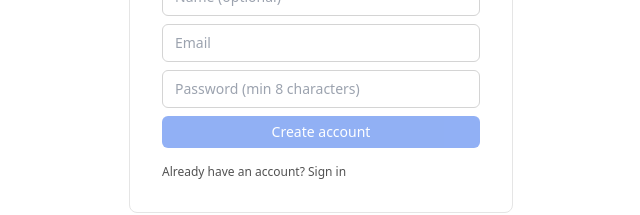
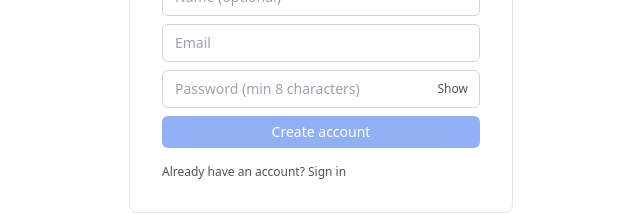
Before and after one commit to deptofzane/noodle-tools-for-bands, a Next.js app: page /signup in a window 1280 px wide. Shown: the part 387-602 px from the top of the page, without its empty margins (319-959 px from the left). Built offline with nearby package versions, Linux system fonts and the light colour scheme; no server answers.

Commit message:
add show/hide password buttons

```diff
--- /dev/null
+++ b/app/PasswordField.tsx
@@ -0,0 +1,70 @@
+'use client';
+
+import { useState } from 'react';
+
+const field =
+  'rounded-md border border-line-strong bg-surface px-3 py-2 text-sm focus:border-blue-500 focus:outline-none focus:ring-1 focus:ring-blue-500';
+
+/**
+ * A password input with a Show/Hide control.
+ *
+ * Used on login, signup and reset — the last two matter most, since those are
+ * the ones where you're typing a password you've never typed before and can't
+ * check by muscle memory.
+ *
+ * The reveal flips the input's `type` rather than swapping elements, so the
+ * value survives and the browser's own password manager isn't disturbed. It
+ * sits inside the field's box rather than beside it, so a form's inputs stay
+ * the same width; `pr-16` keeps typed text clear of it.
+ *
+ * State is component-local and starts hidden, so a revealed password can't
+ * survive a reload.
+ */
+export function PasswordField({
+  value,
+  onChange,
+  placeholder,
+  autoComplete,
+  minLength,
+  id,
+}: {
+  value: string;
+  onChange: (next: string) => void;
+  placeholder: string;
+  /** `current-password` when signing in, `new-password` when choosing one. */
+  autoComplete: 'current-password' | 'new-password';
+  minLength?: number;
+  id?: string;
+}) {
+  const [visible, setVisible] = useState(false);
+
+  return (
+    <div className="relative">
+      <input
+        id={id}
+        type={visible ? 'text' : 'password'}
+        autoComplete={autoComplete}
+        minLength={minLength}
+        value={value}
+        onChange={(e) => onChange(e.target.value)}
+        placeholder={placeholder}
+        className={field + ' w-full pr-16'}
+      />
+      <button
+        type="button"
+        onClick={() => setVisible((v) => !v)}
+        /*
+         * Not in the tab order: tabbing out of a password field should reach
+         * the submit button, not a display toggle. It stays clickable, and
+         * carries its state for anyone who navigates to it directly.
+         */
+        tabIndex={-1}
+        aria-pressed={visible}
+        aria-label={visible ? 'Hide password' : 'Show password'}
+        className="absolute inset-y-0 right-0 px-3 text-xs font-medium text-fg-muted hover:text-fg-strong"
+      >
+        {visible ? 'Hide' : 'Show'}
+      </button>
+    </div>
+  );
+}
--- a/app/login/CredentialsForm.tsx
+++ b/app/login/CredentialsForm.tsx
@@ -4,6 +4,7 @@ import { useState } from 'react';
 import Link from 'next/link';
 import { useRouter } from 'next/navigation';
 import { signIn } from 'next-auth/react';
+import { PasswordField } from '../PasswordField';
 
 const field =
   'rounded-md border border-line-strong bg-surface px-3 py-2 text-sm focus:border-blue-500 focus:outline-none focus:ring-1 focus:ring-blue-500';
@@ -45,13 +46,11 @@ export function CredentialsForm({ callbackUrl }: { callbackUrl: string }) {
         placeholder="Email"
         className={field}
       />
-      <input
-        type="password"
+      <PasswordField
+        value={password}
+        onChange={setPassword}
+        placeholder="Password"
         autoComplete="current-password"
-        value={password}
-        onChange={(e) => setPassword(e.target.value)}
-        placeholder="Password"
-        className={field}
       />
       {error && <p className="text-xs text-danger">{error}</p>}
       <button
--- a/app/reset/ResetForm.tsx
+++ b/app/reset/ResetForm.tsx
@@ -3,9 +3,7 @@
 import { ensureOk } from '@/lib/api';
 import { useState } from 'react';
 import Link from 'next/link';
-
-const field =
-  'rounded-md border border-line-strong bg-surface px-3 py-2 text-sm focus:border-blue-500 focus:outline-none focus:ring-1 focus:ring-blue-500';
+import { PasswordField } from '../PasswordField';
 
 export function ResetForm({ token }: { token: string }) {
   const [password, setPassword] = useState('');
@@ -58,14 +56,12 @@ export function ResetForm({ token }: { token: string }) {
 
   return (
     <form onSubmit={submit} className="mt-4 flex flex-col gap-2">
-      <input
-        type="password"
+      <PasswordField
         value={password}
-        onChange={(e) => setPassword(e.target.value)}
+        onChange={setPassword}
         placeholder="New password (min 8 characters)"
         autoComplete="new-password"
         minLength={8}
-        className={field}
       />
       {error && <p className="text-xs text-danger">{error}</p>}
       <button
--- a/app/signup/SignupForm.tsx
+++ b/app/signup/SignupForm.tsx
@@ -4,6 +4,7 @@ import { ensureOk } from '@/lib/api';
 import { useState } from 'react';
 import { useRouter } from 'next/navigation';
 import { signIn } from 'next-auth/react';
+import { PasswordField } from '../PasswordField';
 
 const field =
   'rounded-md border border-line-strong bg-surface px-3 py-2 text-sm focus:border-blue-500 focus:outline-none focus:ring-1 focus:ring-blue-500';
@@ -72,14 +73,12 @@ export function SignupForm({
         autoComplete="email"
         className={field}
       />
-      <input
-        type="password"
+      <PasswordField
         value={password}
-        onChange={(e) => setPassword(e.target.value)}
+        onChange={setPassword}
         placeholder="Password (min 8 characters)"
         autoComplete="new-password"
         minLength={8}
-        className={field}
       />
       {error && <p className="text-xs text-danger">{error}</p>}
       <button
```
Also changed, not shown: 1 other file (tests, documents, lock files or other folders).
